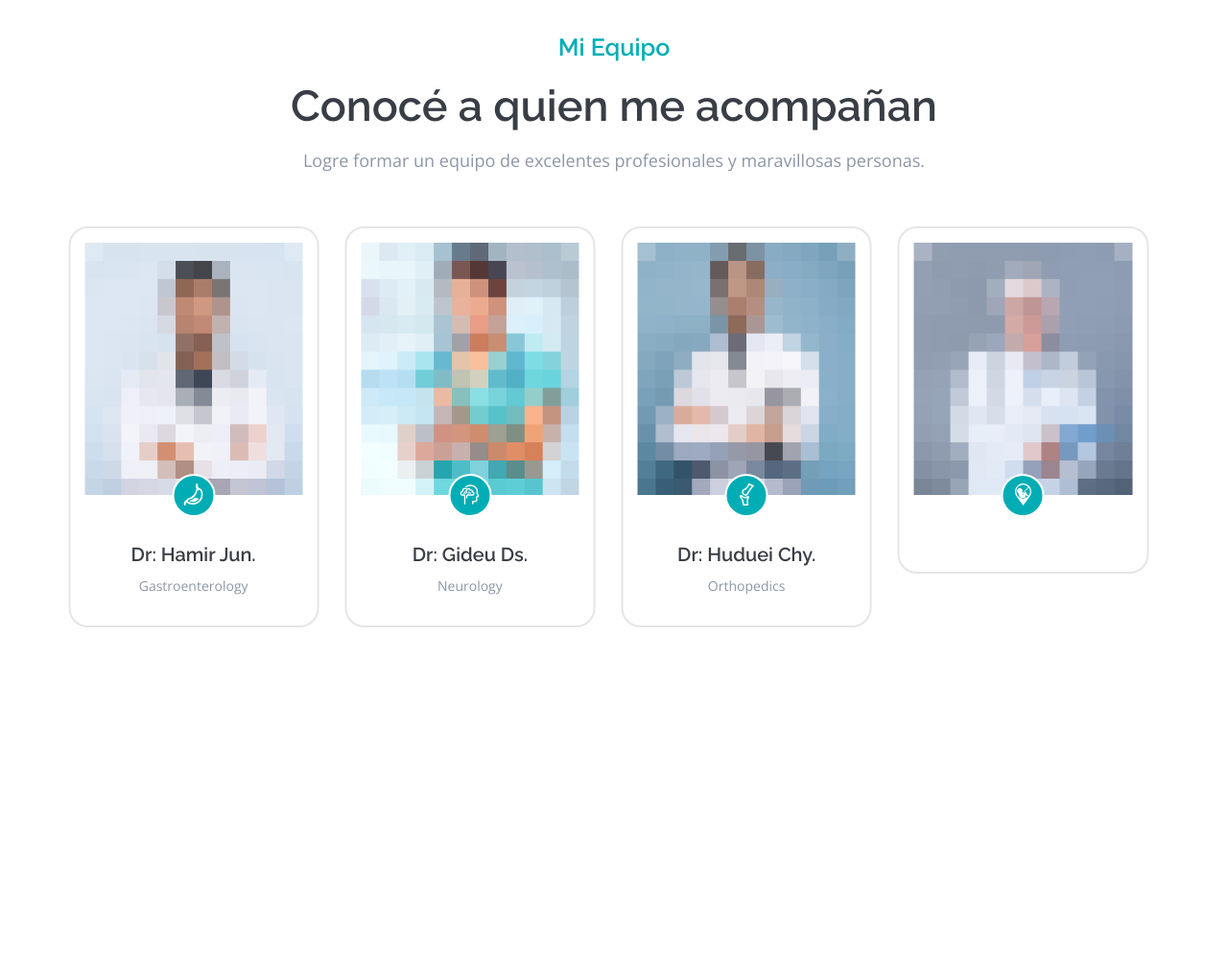
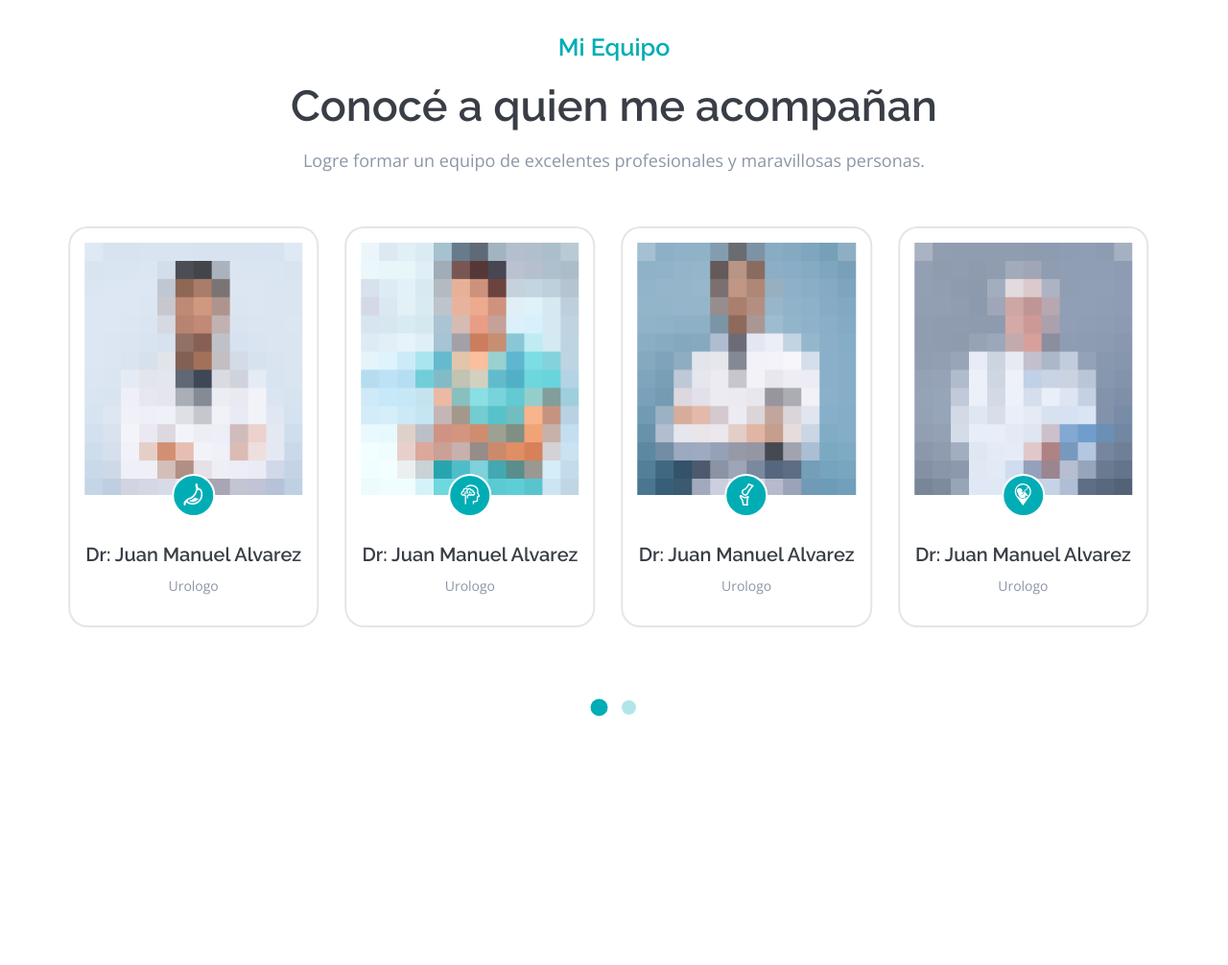
Before and after one commit to SebastianSenatore/Dr.NicolasMenendez, a plain HTML site: page index.html in a window 1280 px wide. Shown: the part 5174-6180 px from the top of the page at 96% size. Drawn offline with nearby package versions, Linux system fonts and the light colour scheme.

Commit message:
Contenido

```diff
--- a/index.html
+++ b/index.html
@@ -891,8 +891,8 @@
 								</div>
 							</div>
 							<div class="team-info">
-								<h5><a href="#">Dr: Hamir Jun.</a></h5>
-								<span>Gastroenterology</span>
+								<h5><a href="#">Dr: Juan Manuel Alvarez</a></h5>
+								<span>Urologo</span>
 							</div>
 						</div>
 					</div>
@@ -921,8 +921,8 @@
 								</div>
 							</div>
 							<div class="team-info">
-								<h5><a href="#">Dr: Gideu Ds.</a></h5>
-								<span>Neurology</span>
+								<h5><a href="#">Dr: Juan Manuel Alvarez</a></h5>
+								<span>Urologo</span>
 							</div>
 						</div>
 					</div>
@@ -946,8 +946,8 @@
 								</div>
 							</div>
 							<div class="team-info">
-								<h5><a href="#">Dr: Huduei Chy.</a></h5>
-								<span>Orthopedics</span>
+								<h5><a href="#">Dr: Juan Manuel Alvarez</a></h5>
+								<span>Urologo</span>
 							</div>
 						</div>
 					</div>
@@ -972,9 +972,9 @@
 									</svg>
 								</div>
 							</div>
-							<!-- <div class="team-info">
-								<h5><a href="#">Dr: Marke Ah.</a></h5>
-								<span>Gynecology</span>
+							<div class="team-info">
+								<h5><a href="#">Dr: Juan Manuel Alvarez</a></h5>
+								<span>Urologo</span>
 							</div>
 						</div>
 					</div>
@@ -998,8 +998,8 @@
 								</div>
 							</div>
 							<div class="team-info">
-								<h5><a href="#">Dr: David Sh.</a></h5>
-								<span>Orthopedics</span>
+								<h5><a href="#">Dr: Juan Manuel Alvarez</a></h5>
+								<span>Urologo</span>
 							</div>
 						</div>
 					</div>
@@ -1024,13 +1024,13 @@
 								</div>
 							</div>
 							<div class="team-info">
-								<h5><a href="#">Dr: Fajr Sadiq</a></h5>
-								<span>Gastroenterology</span> -->
+								<h5><a href="#">Dr: Juan Manuel Alvarez</a></h5>
+								<span>Urologo</span>
+							</div>
 						</div>
 					</div>
 				</div>
 			</div>
-		</div>
 		</div>
 	</section>
 	<!-- ========================= team-section end ========================= -->
```
